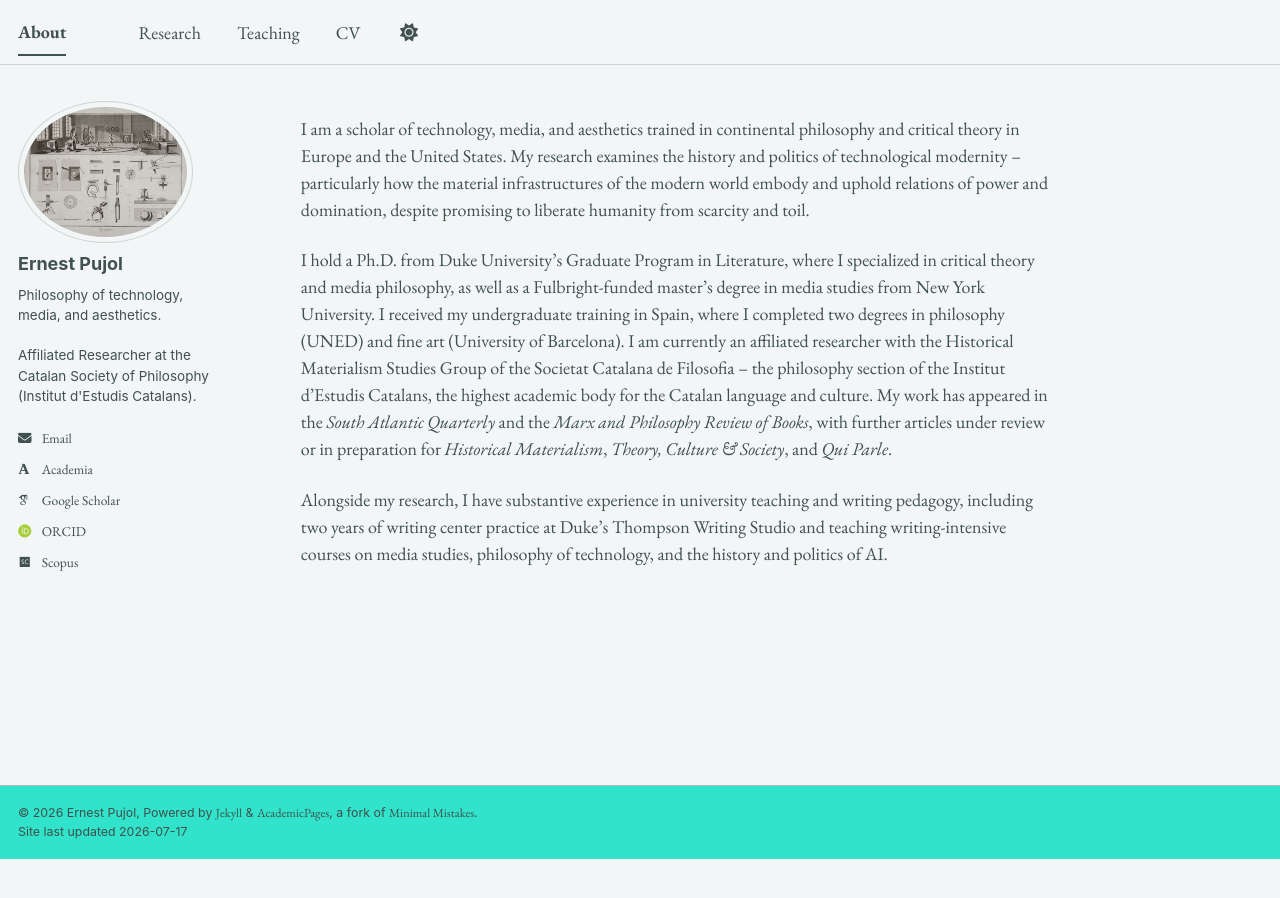
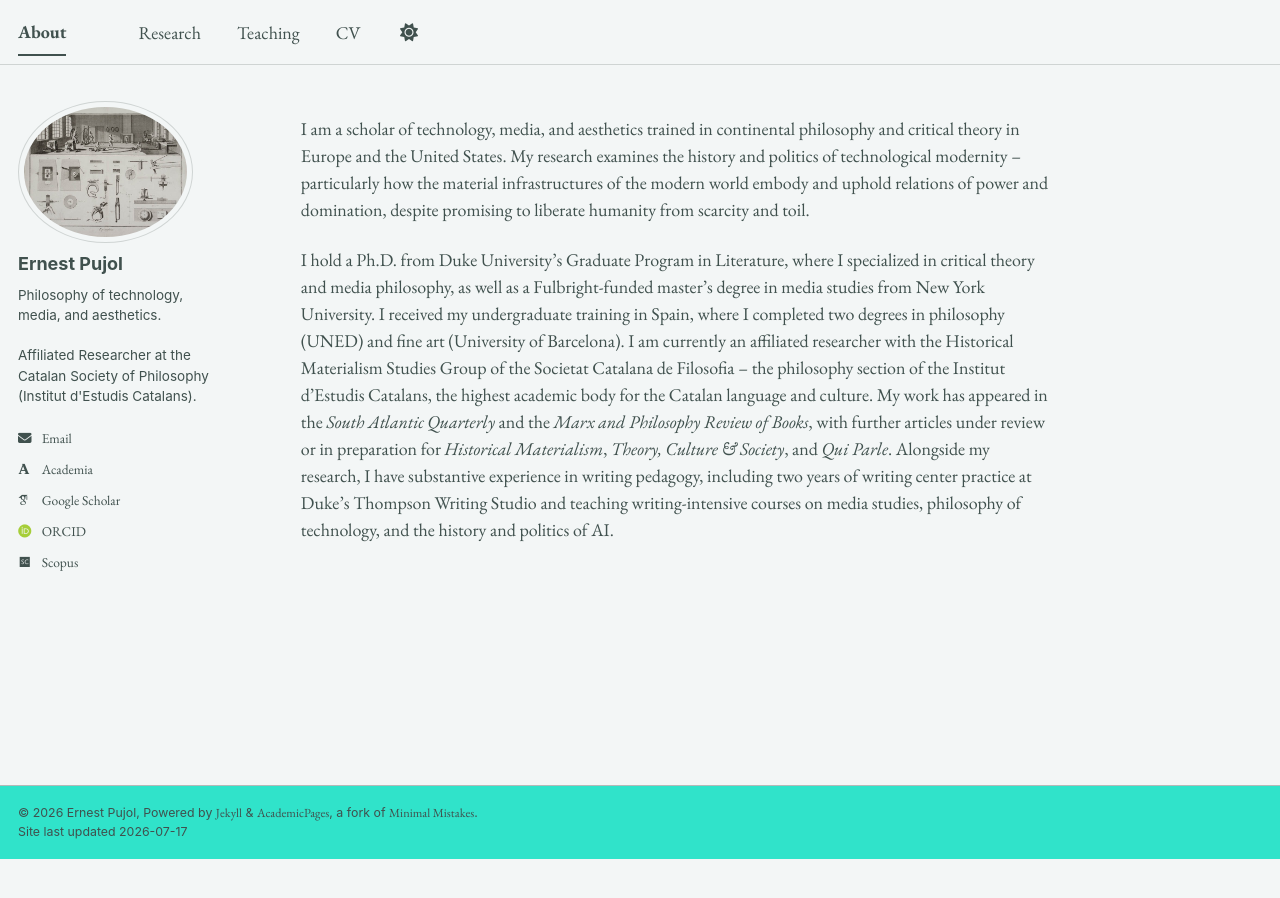
Before and after one commit to epujol90/epujol90.github.io, a Jekyll site: the page built from _pages/about.md, in a window 1280 px wide. Built offline with Jekyll 4.4.1, drawn with Linux system fonts in a browser that asks for light colours; some web fonts are replaced; a script bundle is joined from its source files by our own code; library files that are not in the unit come from our copies.

Commit message:
Update about.md

```diff
--- a/_pages/about.md
+++ b/_pages/about.md
@@ -8,6 +8,4 @@ redirect_from:
 ---
 I am a scholar of technology, media, and aesthetics trained in continental philosophy and critical theory in Europe and the United States. My research examines the history and politics of technological modernity -- particularly how the material infrastructures of the modern world embody and uphold relations of power and domination, despite promising to liberate humanity from scarcity and toil.
 
-I hold a Ph.D. from Duke University’s Graduate Program in Literature, where I specialized in critical theory and media philosophy, as well as a Fulbright-funded master’s degree in media studies from New York University. I received my undergraduate training in Spain, where I completed two degrees in philosophy (UNED) and fine art (University of Barcelona). I am currently an affiliated researcher with the Historical Materialism Studies Group of the Societat Catalana de Filosofia -- the philosophy section of the Institut d’Estudis Catalans, the highest academic body for the Catalan language and culture. My work has appeared in the _South Atlantic Quarterly_ and the _Marx and Philosophy Review of Books_, with further articles under review or in preparation for _Historical Materialism_, _Theory, Culture & Society_, and _Qui Parle_.
-
-Alongside my research, I have substantive experience in university teaching and writing pedagogy, including two years of writing center practice at Duke’s Thompson Writing Studio and teaching writing-intensive courses on media studies, philosophy of technology, and the history and politics of AI.
+I hold a Ph.D. from Duke University’s Graduate Program in Literature, where I specialized in critical theory and media philosophy, as well as a Fulbright-funded master’s degree in media studies from New York University. I received my undergraduate training in Spain, where I completed two degrees in philosophy (UNED) and fine art (University of Barcelona). I am currently an affiliated researcher with the Historical Materialism Studies Group of the Societat Catalana de Filosofia -- the philosophy section of the Institut d’Estudis Catalans, the highest academic body for the Catalan language and culture. My work has appeared in the _South Atlantic Quarterly_ and the _Marx and Philosophy Review of Books_, with further articles under review or in preparation for _Historical Materialism_, _Theory, Culture & Society_, and _Qui Parle_. Alongside my research, I have substantive experience in writing pedagogy, including two years of writing center practice at Duke’s Thompson Writing Studio and teaching writing-intensive courses on media studies, philosophy of technology, and the history and politics of AI.
```
